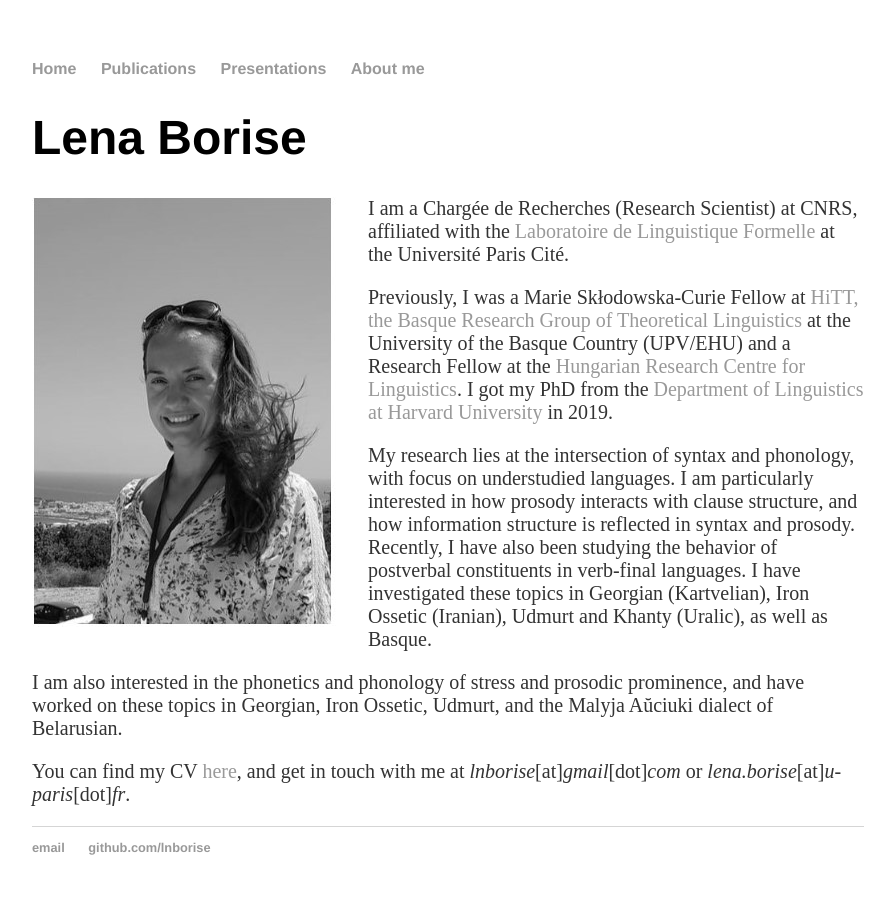
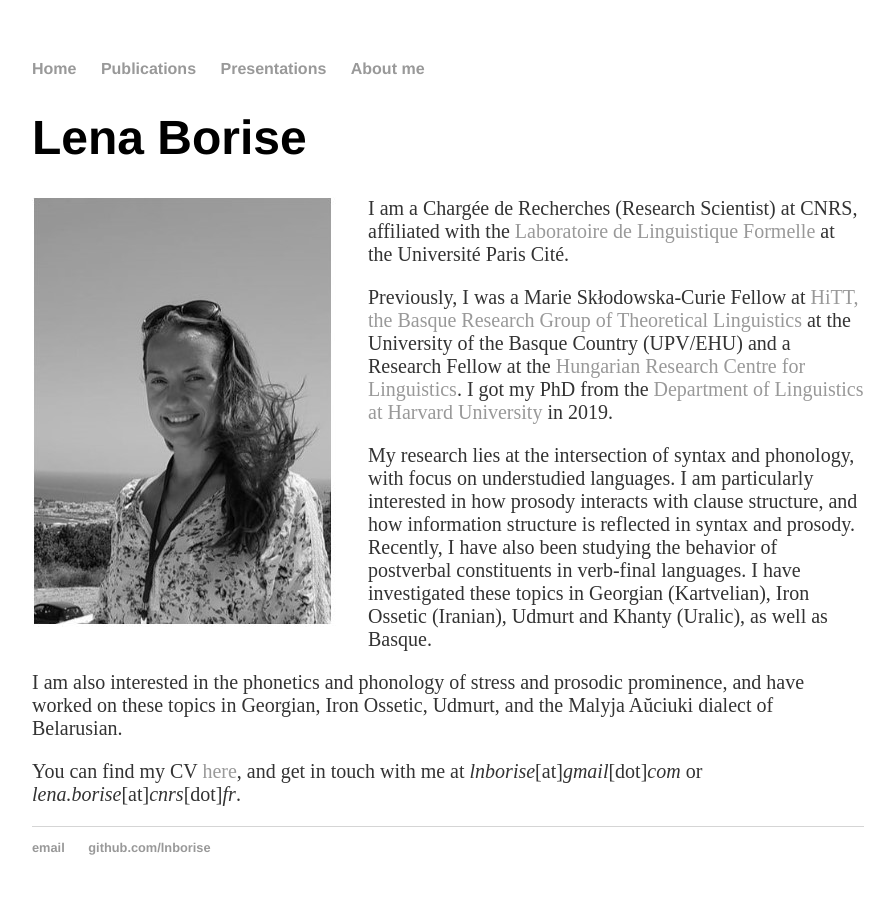
Before and after one commit to lnborise/lnborise.github.io, a Jekyll site: the page built from index.html, in a window 1280 px wide. Shown: the whole page, without its empty margins (192-1086 px from the left). Built offline with Jekyll 4.4.1, drawn with Linux system fonts in a browser that asks for light colours.

Commit message:
Update index.html

```diff
--- a/index.html
+++ b/index.html
@@ -17,7 +17,7 @@
 
 	<p>I am also interested in the phonetics and phonology of stress and prosodic prominence, and have worked on these topics in Georgian, Iron Ossetic, Udmurt, and the Malyja Aŭciuki dialect of Belarusian.</p>
 	<p></p>
-	<p>You can find my CV <a href="https://lnborise.github.io/assets/Borise_CV_Feb2024.pdf">here</a>, and get in touch with me at <i>lnborise</i>[at]<i>gmail</i>[dot]<i>com</i> or <i>lena.borise</i>[at]<i>u-paris</i>[dot]<i>fr</i>.</p>
+	<p>You can find my CV <a href="https://lnborise.github.io/assets/Borise_CV_Jul2024.pdf">here</a>, and get in touch with me at <i>lnborise</i>[at]<i>gmail</i>[dot]<i>com</i> or <i>lena.borise</i>[at]<i>cnrs</i>[dot]<i>fr</i>.</p>
 
 
 
```
